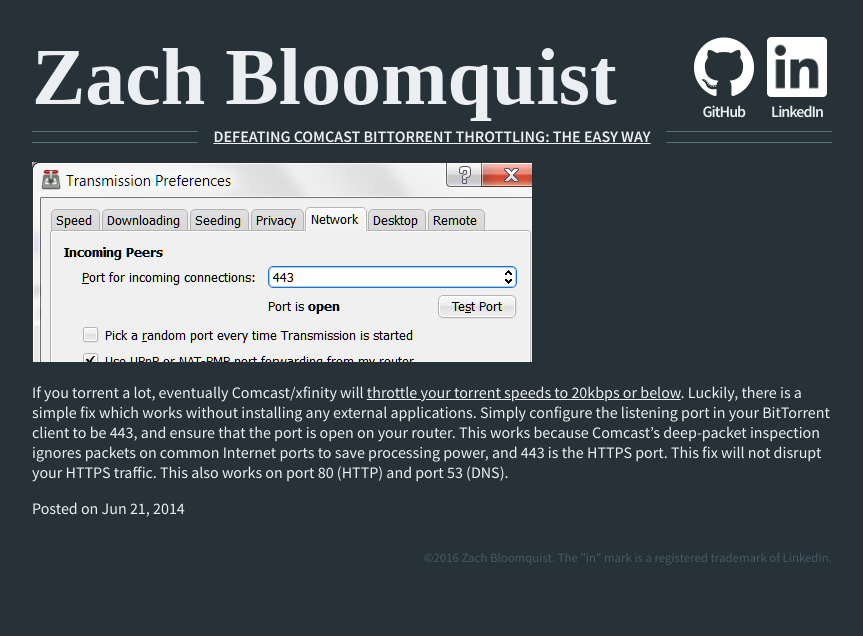
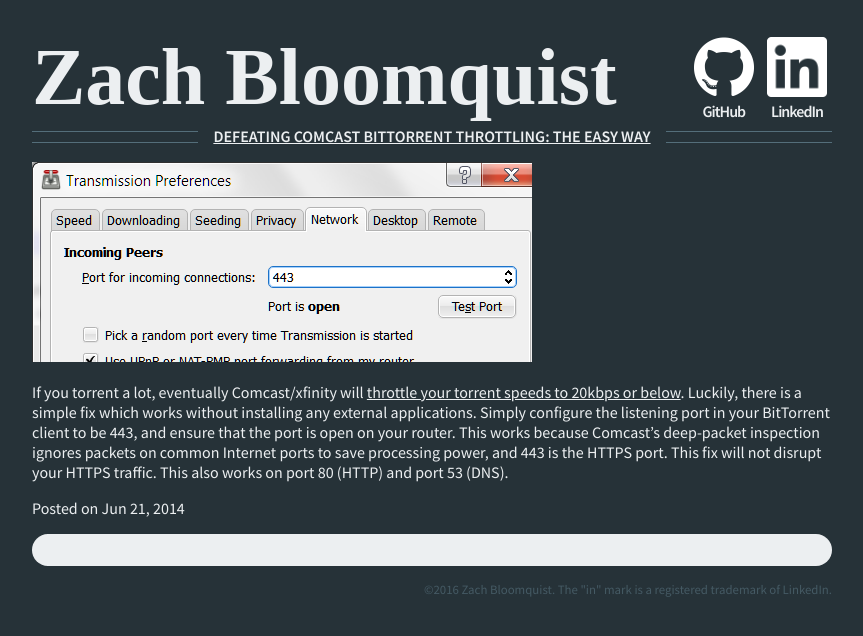
Before and after one commit to flotwig/site, a Jekyll site: the page built from _posts/2014-06-21-defeating-comcast-bittorrent-throttling.md, in a window 1280 px wide. Shown: the top 636 px of the page, without its empty margins (208-1071 px from the left). Built offline with Jekyll 4.4.1, drawn with Linux system fonts in a browser that asks for light colours; some web fonts are replaced; comment, search, counter and statistics services are not loaded.

Commit message:
Fixing comment display

```diff
--- a/assets/style.css
+++ b/assets/style.css
@@ -131,3 +131,8 @@
     content: ">";
     padding-left:1px;
 }
+#disqus_thread {
+    background-color:#ECEFF1;
+    border-radius:1em;
+    padding:1em;
+}
```
